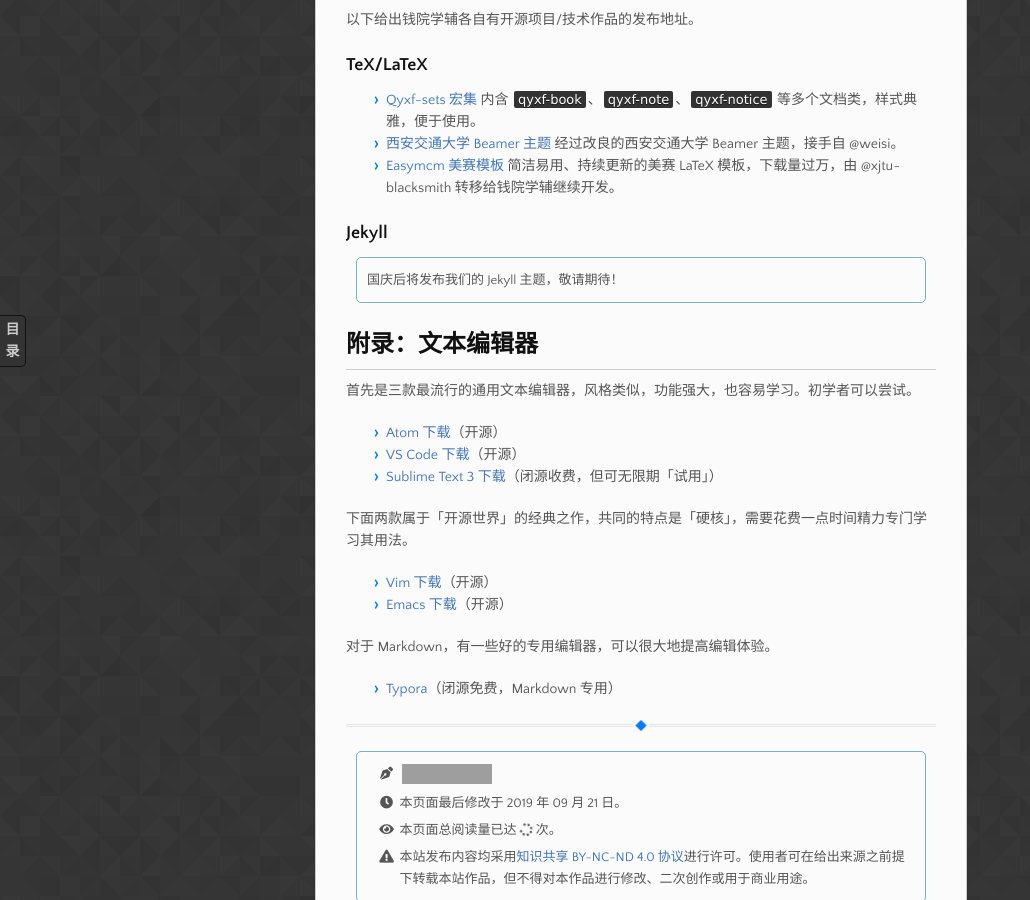
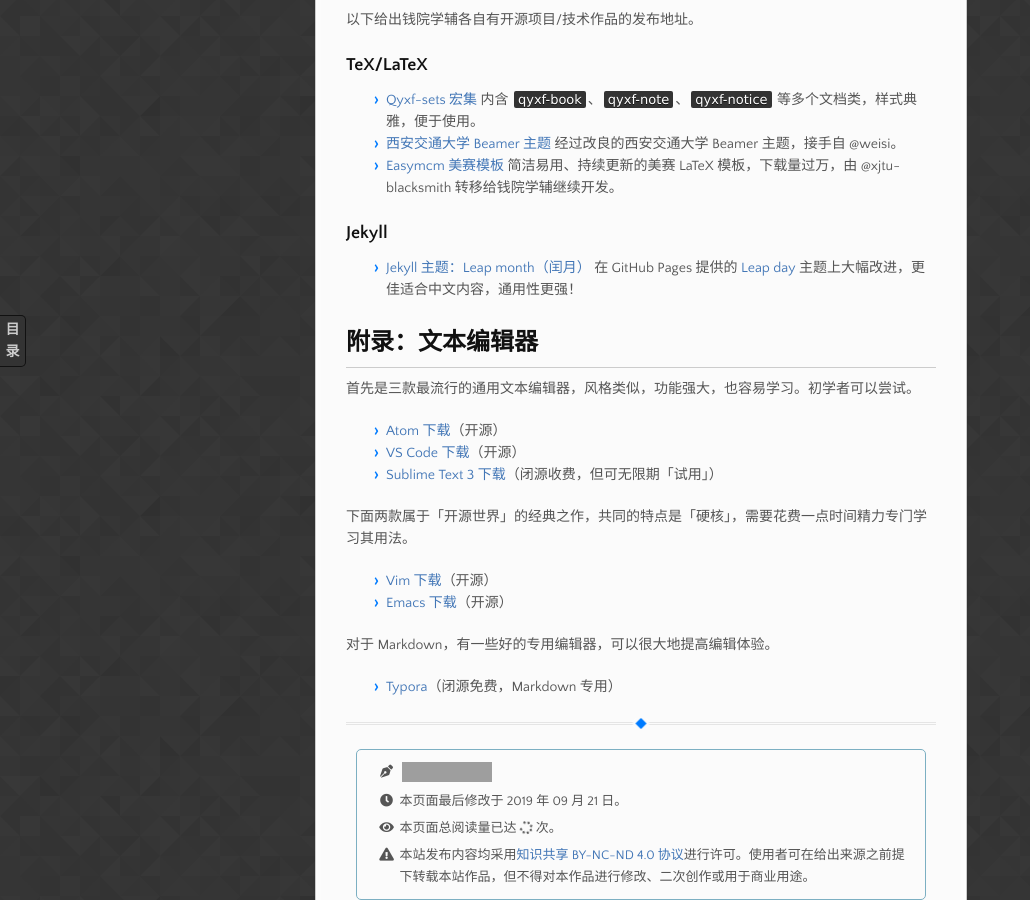
Before and after one commit to qyxf/qyxf.github.io, a Jekyll site: the page built from technique/index.md, in a window 1280 px wide and 900 px high, scrolled down 504 px. Shown: the whole window, without its empty margins (0-1030 px from the left). Built offline with Jekyll 4.4.1, drawn with Linux system fonts in a browser that asks for light colours; nearby versions of some CDN libraries; our own code applies the rules of GitHub Pages for plain Markdown files; comment, search, counter and statistics services are not loaded; grey boxes are pictures that could not be loaded.

Commit message:
Upload jekyll theme in tec-center

```diff
--- a/technique/index.md
+++ b/technique/index.md
@@ -20,7 +20,7 @@
 - [Easymcm 美赛模板](https://github.com/qyxf/easymcm) 简洁易用、持续更新的美赛 LaTeX 模板，下载量过万，由 @xjtu-blacksmith 转移给钱院学辅继续开发。
 
 ### Jekyll
-> 国庆后将发布我们的 Jekyll 主题，敬请期待！
+- [Jekyll 主题：Leap month（闰月）](https://github.com/qyxf/leap-month) 在 GitHub Pages 提供的 [Leap day](https://github.com/pages-themes/leap-day) 主题上大幅改进，更佳适合中文内容，通用性更强！
 
 ## 附录：文本编辑器
 首先是三款最流行的通用文本编辑器，风格类似，功能强大，也容易学习。初学者可以尝试。
```
